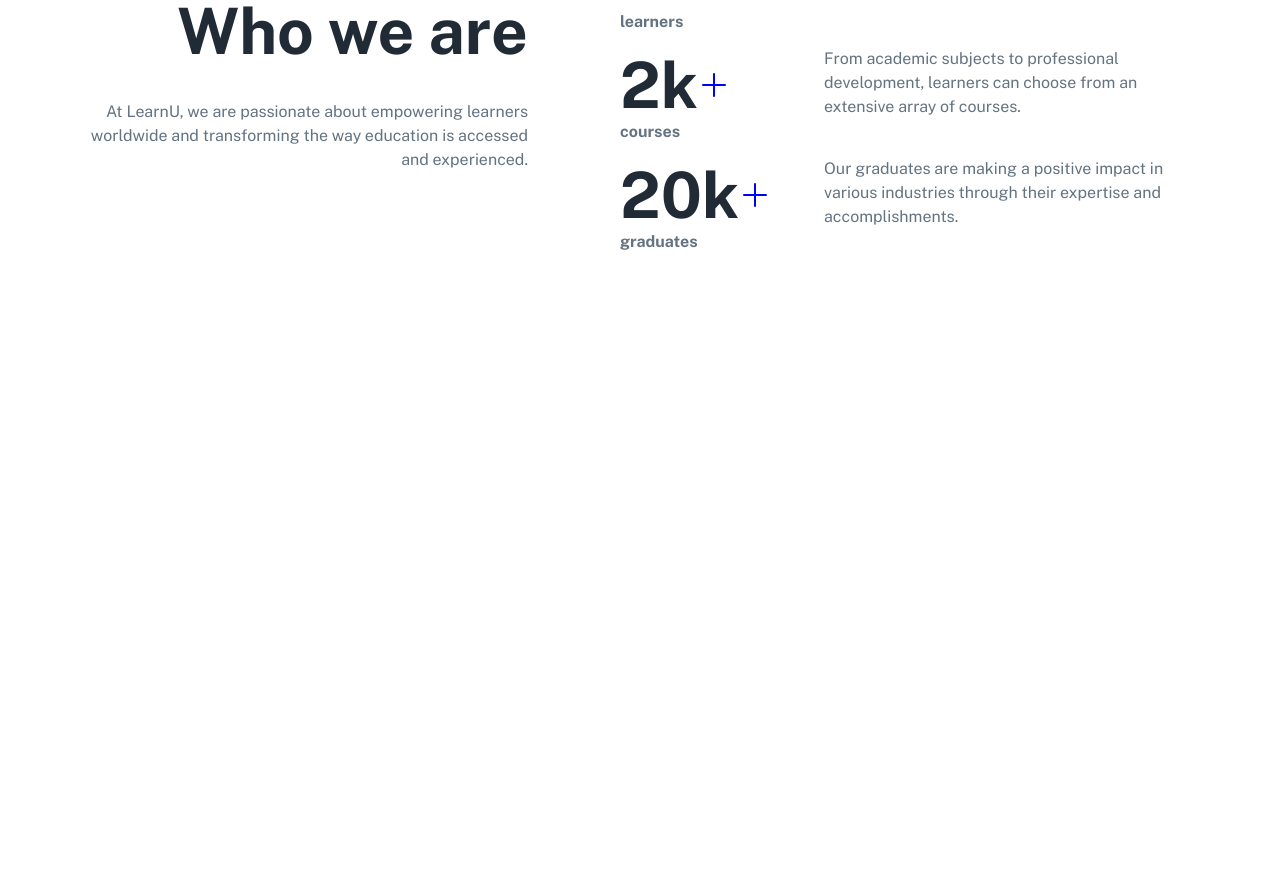
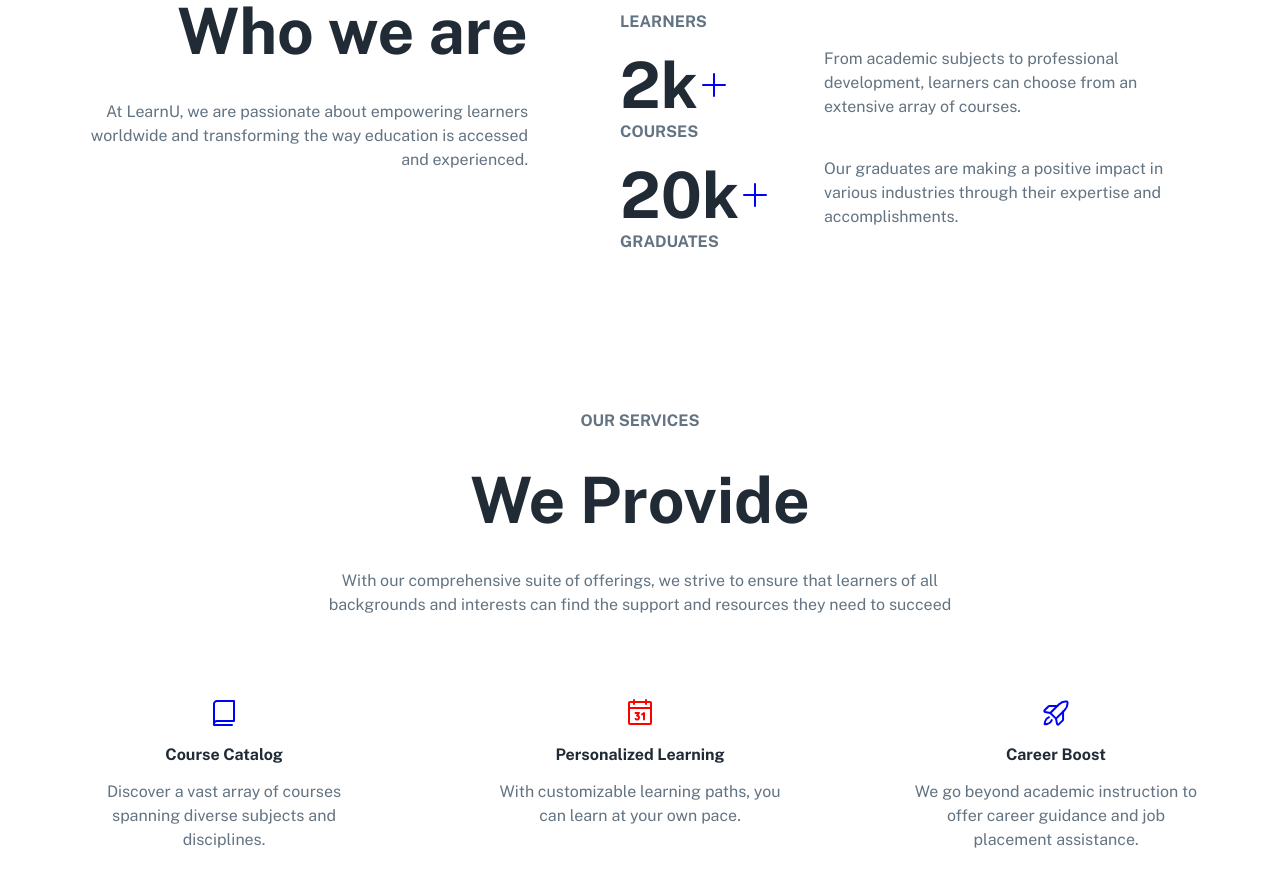
Before and after one commit to natallyriqueto/learnu, a React (Vite) app: page / in a window 1280 px wide. Shown: the part 1330-2216 px from the top of the page. Before the commit the page ends 1581 px from the top, so only its background shows below. Built offline with nearby package versions, Linux system fonts and the light colour scheme.

Commit message:
add component services

```diff
--- a/src/components/About/index.tsx
+++ b/src/components/About/index.tsx
@@ -23,7 +23,7 @@
     <AboutContainer>
 
       <VideoContent>
-        <YouTube videoId={videoId} opts={opts} />
+        {/* <YouTube videoId={videoId} opts={opts} /> */}
       </VideoContent>
 
       <AboutContent>
--- a/src/components/About/styles.ts
+++ b/src/components/About/styles.ts
@@ -54,9 +54,7 @@
 `;
 
 export const GridItem = styled.div`
-    strong {
-        color: ${props => props.theme.text['secondary']};
-    }
+
 `;
 
 export const Number = styled.div`
--- /dev/null
+++ b/src/components/Services/index.tsx
@@ -0,0 +1,42 @@
+import { Book, Calendar, RocketLaunch } from 'phosphor-react';
+import {
+  ServiceContainer,
+  ServiceDescription,
+  ServiceGrid,
+  ServiceGridItem
+} from './styles';
+
+
+export function Services() {
+  return (
+    <ServiceContainer>
+
+      <ServiceDescription>
+        <strong>our services</strong>
+        <h1>We Provide</h1>
+        <p>With our comprehensive suite of offerings, we strive to ensure that learners of all backgrounds and interests can find the support and resources they need to succeed</p>
+      </ServiceDescription>
+
+      <ServiceGrid>
+        <ServiceGridItem>
+          <Book size={32} color='blue'/>
+          <h4>Course Catalog</h4>
+          <p>Discover a vast array of courses spanning diverse subjects and disciplines.</p>
+        </ServiceGridItem>
+
+        <ServiceGridItem>
+          <Calendar size={32} color='red'/>
+          <h4>Personalized Learning</h4>
+          <p>With customizable learning paths, you can learn at your own pace.</p>
+        </ServiceGridItem>
+
+        <ServiceGridItem>
+          <RocketLaunch size={32} color='blue'/>
+          <h4>Career Boost</h4>
+          <p>We go beyond academic instruction to offer career guidance and job placement assistance.</p>
+        </ServiceGridItem>
+      </ServiceGrid>
+
+    </ServiceContainer>
+  );
+}
--- /dev/null
+++ b/src/components/Services/styles.ts
@@ -0,0 +1,40 @@
+import styled from 'styled-components';
+
+export const ServiceContainer = styled.div`
+    max-width: 1440px;
+    margin: 10rem auto;
+    padding: 0 5rem;
+    text-align: center;
+
+    @media (max-width: 1200px) {
+        margin: 2rem auto;
+    }
+`;
+
+export const ServiceDescription = styled.div`
+    display: flex;
+    flex-direction: column;
+    gap: 2rem;
+
+    max-width: 40rem;
+    margin: 0 auto;
+`;
+
+export const ServiceGrid = styled.div`
+    display: grid;
+    grid-template-columns: 1fr 1fr 1fr;
+    gap: 8rem;
+
+    @media (max-width: 768px) {
+        grid-template-columns: 1fr;
+        gap: 0;
+    }
+`;
+
+export const ServiceGridItem = styled.div`
+    display: flex;
+    flex-direction: column;
+    gap: 1rem;
+    align-items: center;
+    margin-top: 5rem;
+`;
--- a/src/pages/Home/index.tsx
+++ b/src/pages/Home/index.tsx
@@ -1,5 +1,6 @@
 import { About } from '../../components/About';
 import { Hero } from '../../components/Hero';
+import { Services } from '../../components/Services';
 import { HomeContainer } from './styles';
 
 export function Home() {
@@ -8,6 +9,7 @@
     <HomeContainer>
       <Hero />
       <About />
+      <Services />
     </HomeContainer>
   );
 }
--- a/src/styles/global.ts
+++ b/src/styles/global.ts
@@ -25,6 +25,11 @@
         line-height: 1.5;
     }
 
+    strong {
+        color: ${props => props.theme.text['secondary']};
+        text-transform: uppercase;
+    }
+
     @media (max-width: 768px) {
         html {
             font-size: 87%;
```
